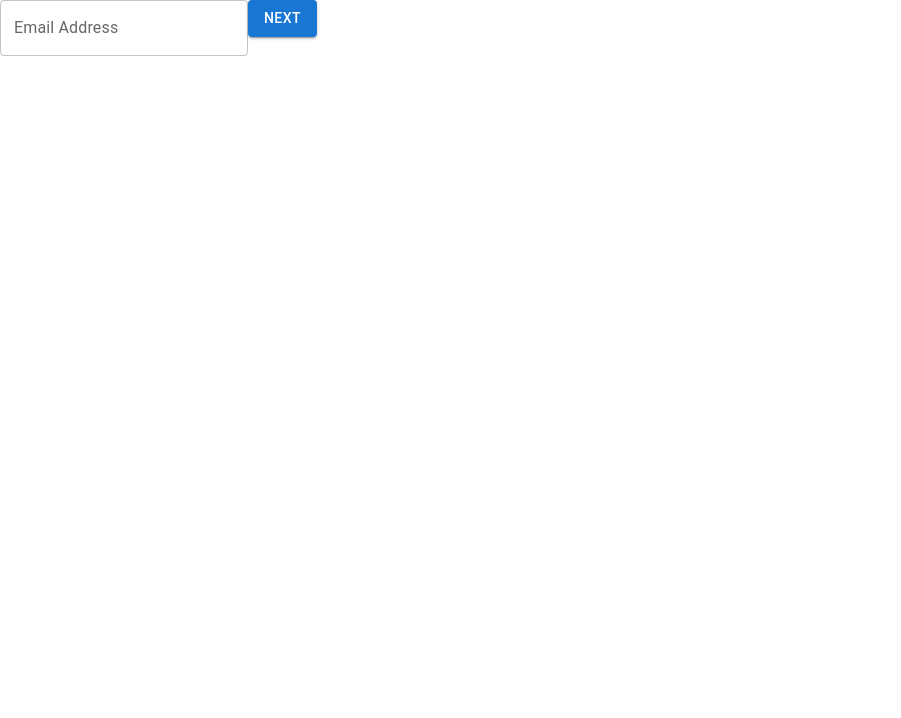
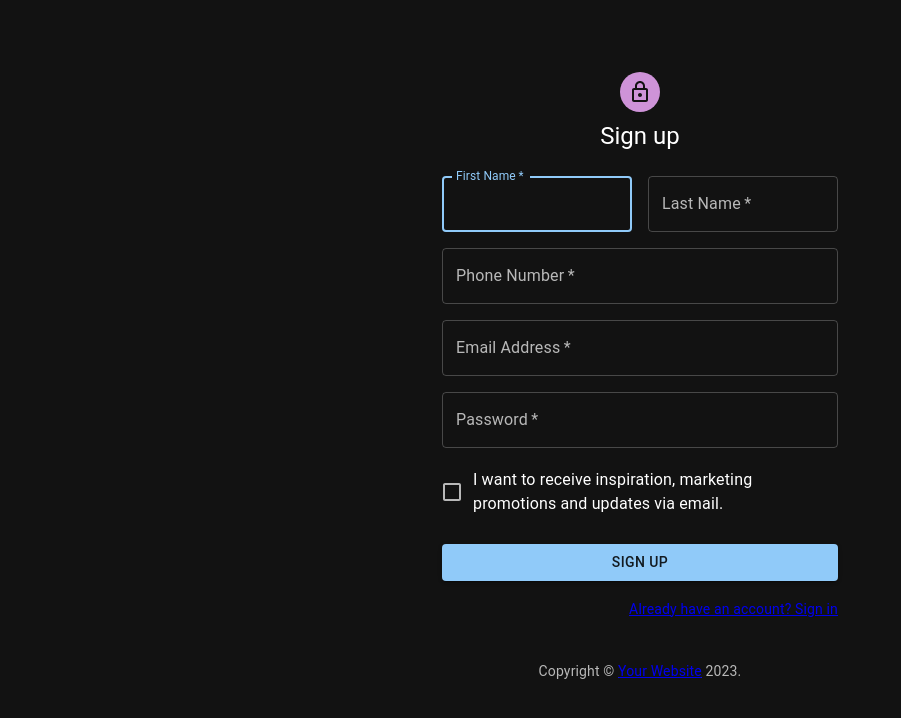
Before and after one commit to atuljha381/Tshirt-Commerce, a React (Create React App) app in the folder TSC-Frontend/: page /signup-email in a window 1280 px wide. Shown: the top 718 px of the page, without its empty margins (0-901 px from the left). Built offline with nearby package versions, Linux system fonts and the light colour scheme; the HTML template or start-up script is replaced by a standard one.

Commit message:
Login and Signup page are working with backend integration as well

```diff
--- a/TSC-Frontend/package.json
+++ b/TSC-Frontend/package.json
@@ -8,6 +8,7 @@
     "@fortawesome/fontawesome-svg-core": "^6.5.1",
     "@fortawesome/free-solid-svg-icons": "^6.5.1",
     "@fortawesome/react-fontawesome": "^0.2.0",
+    "@mui/icons-material": "^5.14.19",
     "@mui/material": "^5.14.19",
     "@testing-library/jest-dom": "^5.16.5",
     "@testing-library/react": "^13.4.0",
--- a/TSC-Frontend/src/RegisterViaMail/Login Page/LoginViaMail.jsx
+++ b/TSC-Frontend/src/RegisterViaMail/Login Page/LoginViaMail.jsx
@@ -2,6 +2,42 @@ import React, { useState, useEffect, useContext } from "react";
 import { Link, useNavigate } from "react-router-dom";
 import UserContext from "../../contexts/userContext";
 import axios from "axios";
+import {
+  createTheme,
+  Typography,
+  ThemeProvider,
+  Container,
+  CssBaseline,
+  Box,
+  Avatar,
+  TextField,
+  FormControlLabel,
+  Checkbox,
+  Button,
+  Grid,
+} from "@mui/material";
+import { LockOutlined } from "@mui/icons-material";
+import { Link as RouterLink } from "react-router-dom";
+
+function Copyright(props) {
+  return (
+    <Typography
+      variant="body2"
+      color="text.secondary"
+      align="center"
+      {...props}
+    >
+      {"Copyright © "}
+      <Link color="inherit">
+        <RouterLink to={"/home"}>Your Website</RouterLink>
+      </Link>{" "}
+      {new Date().getFullYear()}
+      {"."}
+    </Typography>
+  );
+}
+
+const defaultTheme = createTheme({ palette: { mode: "dark" } });
 
 export default function LoginViaMail() {
   const [email, setEmail] = useState("");
@@ -24,6 +60,9 @@ export default function LoginViaMail() {
   const loginToUser = async (event) => {
     event.preventDefault();
     try {
+      const data = new FormData(event.currentTarget);
+      setEmail(data.get("email"));
+      setPassword(data.get("password"));
       const loginCredentials = { email, password };
       const loginResponse = await axios
         .post(
@@ -33,60 +72,92 @@ export default function LoginViaMail() {
         .catch((error) => {
           alert(error);
         });
+
       setUserData({
         token: loginResponse.token,
         user: loginResponse.data.user,
       });
-      localStorage.setItem("auth-token", loginResponse.token);
+
+      localStorage.setItem("auth-token", userData.token);
       navigate("/home");
     } catch (error) {
       console.error(error);
     }
   };
   return (
-    <>
-      <div className="center">
-        <input type="checkbox" id="show" />
-        <label for="show" className="show-btn">
-          View Form
-        </label>
-        <div className="container">
-          <label for="show" className="close-btn fas fa-times" title="close">
-            x
-          </label>
-          <div className="text">Login Form</div>
-          <form onSubmit={loginToUser}>
-            <div className="data">
-              <label>Email or Phone</label>
-              <input
-                type="email"
-                name="email"
-                onChange={(e) => setEmail(e.target.value)}
-                required
-              />
-            </div>
-            <div className="data">
-              <label>Password</label>
-              <input
-                type="password"
-                name="password"
-                onChange={(e) => setPassword(e.target.value)}
-                required
-              />
-            </div>
-            <div className="forgot-pass">
-              <p>Forgot Password?</p>
-            </div>
-            <div className="btn">
-              <div className="inner"></div>
-              <button type="submit">login</button>
-            </div>
-            <div className="signup-link">
-              Not a member?<Link to="/signup-email">Signup Now</Link>
-            </div>
-          </form>
-        </div>
-      </div>
-    </>
+    <ThemeProvider theme={defaultTheme}>
+      <Container component="main" maxWidth="xs">
+        <CssBaseline />
+        <Box
+          sx={{
+            marginTop: 8,
+            display: "flex",
+            flexDirection: "column",
+            alignItems: "center",
+          }}
+        >
+          <Avatar sx={{ m: 1, bgcolor: "secondary.main" }}>
+            <LockOutlined />
+          </Avatar>
+          <Typography component="h1" variant="h5">
+            Sign in
+          </Typography>
+          <Box
+            component="form"
+            onSubmit={loginToUser}
+            noValidate
+            sx={{ mt: 1 }}
+          >
+            <TextField
+              margin="normal"
+              required
+              fullWidth
+              id="email"
+              label="Email Address"
+              name="email"
+              autoComplete="email"
+              autoFocus
+            />
+            <TextField
+              margin="normal"
+              required
+              fullWidth
+              name="password"
+              label="Password"
+              type="password"
+              id="password"
+              autoComplete="current-password"
+            />
+            <FormControlLabel
+              control={<Checkbox value="remember" color="primary" />}
+              label="Remember me"
+            />
+            <Button
+              type="submit"
+              fullWidth
+              variant="contained"
+              sx={{ mt: 3, mb: 2 }}
+            >
+              Sign In
+            </Button>
+            <Grid container>
+              <Grid item xs>
+                <Link href="#" variant="body2">
+                  Forgot password?
+                </Link>
+              </Grid>
+              <Grid item>
+                <Link variant="body2">
+                  <RouterLink to={"/signup-email"}>
+                    Don't have an account? Sign Up
+                  </RouterLink>
+                </Link>
+              </Grid>
+            </Grid>
+          </Box>
+        </Box>
+        <Copyright sx={{ mt: 8, mb: 4 }} />
+      </Container>
+    </ThemeProvider>
   );
 }
--- a/TSC-Frontend/src/RegisterViaMail/Product Order Series/AddressForm.jsx
+++ b/TSC-Frontend/src/RegisterViaMail/Product Order Series/AddressForm.jsx
@@ -34,6 +34,17 @@ export default function AddressForm() {
             label="Last name"
             fullWidth
             autoComplete="family-name"
+            variant="standard"
+          />
+        </Grid>
+        <Grid item xs={12}>
+          <TextField
+            required
+            id="customerPhone"
+            name="customerPhone"
+            label="Phone Number"
+            fullWidth
+            autoComplete="phone-number"
             variant="standard"
           />
         </Grid>
--- a/TSC-Frontend/src/RegisterViaMail/Product Order Series/Checkout.jsx
+++ b/TSC-Frontend/src/RegisterViaMail/Product Order Series/Checkout.jsx
@@ -1,5 +1,7 @@
 import React from "react";
 import {
+  ThemeProvider,
+  createTheme,
   Box,
   CssBaseline,
   Step,
@@ -46,6 +48,7 @@ function getStepContent(step) {
   }
 }
 
+const defaultTheme = createTheme({ palette: { mode: "dark" } });
 export default function Checkout() {
   const [activeStep, setActiveStep] = useState(0);
 
@@ -58,7 +61,7 @@ export default function Checkout() {
   };
 
   return (
-    <>
+    <ThemeProvider theme={defaultTheme}>
       <CssBaseline />
       <AppBar
         position="absolute"
@@ -124,6 +127,6 @@ export default function Checkout() {
         </Paper>
         <Copyright />
       </Container>
-    </>
+    </ThemeProvider>
   );
 }
--- a/TSC-Frontend/src/RegisterViaMail/Signup Page/Confirmation.jsx
+++ /dev/null
@@ -1,24 +0,0 @@
-import { Button } from "@mui/material";
-import React from "react";
-
-const Confirmation = ({ prevStep, nextStep, values }) => {
-  const Next = (e) => {
-    e.preventDefault();
-    nextStep();
-  };
-  const Previous = (e) => {
-    e.preventDefault();
-    prevStep();
-  };
-  return (
-    <div>
-      <Button variant="contained" onClick={Previous}>
-        Back
-      </Button>
-      <Button variant="contained" onClick={Next}>
-        Confirm
-      </Button>
-    </div>
-  );
-};
-export default Confirmation;
--- a/TSC-Frontend/src/RegisterViaMail/Signup Page/PersonalDetails.jsx
+++ /dev/null
@@ -1,32 +0,0 @@
-import { Button, TextField } from "@mui/material";
-import React from "react";
-
-const PersonalDetails = ({ prevStep, nextStep, handleChange, values }) => {
-  const Next = (e) => {
-    e.preventDefault();
-    nextStep();
-  };
-  const Previous = (e) => {
-    e.preventDefault();
-    prevStep();
-  };
-  return (
-    <div>
-      <form>
-        <Button variant="contained" onClick={Previous}>
-          Back
-        </Button>
-        <TextField
-          placeholder="Full Name"
-          label="Full Name"
-          onChange={handleChange("fullName")}
-          defaultValue={values.fullName}
-        />
-        <Button variant="contained" onClick={Next}>
-          Next
-        </Button>
-      </form>
-    </div>
-  );
-};
-export default PersonalDetails;
--- a/TSC-Frontend/src/RegisterViaMail/Signup Page/SignupViaMail.jsx
+++ b/TSC-Frontend/src/RegisterViaMail/Signup Page/SignupViaMail.jsx
@@ -1,73 +1,183 @@
-import React, { useState } from "react";
-import UserDetails from "./UserDetails";
-import PersonalDetails from "./PersonalDetails";
-import Confirmation from "./Confirmation";
-import Success from "./Success";
+import {
+  Typography,
+  Link,
+  createTheme,
+  Avatar,
+  Button,
+  CssBaseline,
+  TextField,
+  FormControlLabel,
+  Checkbox,
+  Grid,
+  Box,
+  Container,
+  ThemeProvider,
+} from "@mui/material";
+import { Link as RouterLink, useNavigate } from "react-router-dom";
+import { LockOutlined } from "@mui/icons-material";
+import UserContext from "../../contexts/userContext";
+import React, { useContext } from "react";
+import axios from "axios";
+function Copyright(props) {
+  return (
+    <Typography
+      variant="body2"
+      color="text.secondary"
+      align="center"
+      {...props}
+    >
+      {"Copyright © "}
+      <Link color="inherit">
+        <RouterLink to={"/home"}>Your Website</RouterLink>
+      </Link>{" "}
+      {new Date().getFullYear()}
+      {"."}
+    </Typography>
+  );
+}
+
+const defaultTheme = createTheme({ palette: { mode: "dark" } });
 
 export default function SignupViaMail() {
-  const [data, setData] = useState({
-    step: 1,
-    email: "",
-    fullName: "",
-    phoneNumber: "",
-    address: "",
-    state: "",
-    city: "",
-    pincode: "",
-  });
+  const { userData, setUserData } = useContext(UserContext);
+  const navigate = useNavigate();
 
-  const prevStep = () => {
-    setData({ step: data.step - 1 });
+  const handleSubmit = async (event) => {
+    event.preventDefault();
+    try {
+      const data = new FormData(event.currentTarget);
+      const firstName = data.get("firstName");
+      const lastName = data.get("lastName");
+      const email = data.get("email");
+      const phone = data.get("phone");
+      const password = data.get("password");
+      const signupCredentials = { firstName, lastName, phone, email, password };
+      const signupResponse = await axios
+        .post(
+          `${process.env.REACT_APP_BACKEND_URL}/auth/signup-email`,
+          signupCredentials
+        )
+        .catch((error) => {
+          alert(error);
+        });
+
+      setUserData({
+        token: signupResponse.token,
+        user: signupResponse.data.user,
+      });
+
+      localStorage.setItem("auth-token", userData.token);
+      navigate("/home");
+    } catch (error) {}
   };
 
-  const nextStep = () => {
-    setData({ step: data.step + 1 });
-  };
-
-  const handleChange = (input) => (e) => {
-    setData((prevData) => ({ ...prevData, [input]: e.target.value }));
-  };
-
-  const { step } = data;
-  const { email, fullName, phoneNumber, address, state, city, pincode } = data;
-  const values = {
-    email,
-    fullName,
-    phoneNumber,
-    address,
-    state,
-    city,
-    pincode,
-  };
-
-  switch (step) {
-    case 1:
-      return (
-        <UserDetails
-          nextStep={nextStep}
-          handleChange={handleChange}
-          values={values}
-        />
-      );
-
-    case 2:
-      return (
-        <PersonalDetails
-          prevStep={prevStep}
-          nextStep={nextStep}
-          handleChange={handleChange}
-          values={values}
-        />
-      );
-
-    case 3:
-      return (
-        <Confirmation prevStep={prevStep} nextStep={nextStep} values={values} />
-      );
-
-    case 4:
-      return <Success />;
-
-    default:
-  }
+  return (
+    <ThemeProvider theme={defaultTheme}>
+      <Container component="main" maxWidth="xs">
+        <CssBaseline />
+        <Box
+          sx={{
+            marginTop: 8,
+            display: "flex",
+            flexDirection: "column",
+            alignItems: "center",
+          }}
+        >
+          <Avatar sx={{ m: 1, bgcolor: "secondary.main" }}>
+            <LockOutlined />
+          </Avatar>
+          <Typography component="h1" variant="h5">
+            Sign up
+          </Typography>
+          <Box
+            component="form"
+            noValidate
+            onSubmit={handleSubmit}
+            sx={{ mt: 3 }}
+          >
+            <Grid container spacing={2}>
+              <Grid item xs={12} sm={6}>
+                <TextField
+                  autoComplete="given-name"
+                  name="firstName"
+                  required
+                  fullWidth
+                  id="firstName"
+                  label="First Name"
+                  autoFocus
+                />
+              </Grid>
+              <Grid item xs={12} sm={6}>
+                <TextField
+                  required
+                  fullWidth
+                  id="lastName"
+                  label="Last Name"
+                  name="lastName"
+                  autoComplete="family-name"
+                />
+              </Grid>
+              <Grid item xs={12}>
+                <TextField
+                  required
+                  fullWidth
+                  id="phone"
+                  label="Phone Number"
+                  name="phone"
+                  autoComplete="phone-number"
+                />
+              </Grid>
+              <Grid item xs={12}>
+                <TextField
+                  required
+                  fullWidth
+                  id="email"
+                  label="Email Address"
+                  name="email"
+                  autoComplete="email"
+                />
+              </Grid>
+              <Grid item xs={12}>
+                <TextField
+                  required
+                  fullWidth
+                  name="password"
+                  label="Password"
+                  type="password"
+                  id="password"
+                  autoComplete="new-password"
+                />
+              </Grid>
+              <Grid item xs={12}>
+                <FormControlLabel
+                  control={
+                    <Checkbox value="allowExtraEmails" color="primary" />
+                  }
+                  label="I want to receive inspiration, marketing promotions and updates via email."
+                />
+              </Grid>
+            </Grid>
+            <Button
+              type="submit"
+              fullWidth
+              variant="contained"
+              sx={{ mt: 3, mb: 2 }}
+            >
+              Sign Up
+            </Button>
+            <Grid container justifyContent="flex-end">
+              <Grid item>
+                <Link variant="body2">
+                  <RouterLink to={"/login-email"}>
+                    Already have an account? Sign in
+                  </RouterLink>
+                </Link>
+              </Grid>
+            </Grid>
+          </Box>
+        </Box>
+        <Copyright sx={{ mt: 5 }} />
+      </Container>
+    </ThemeProvider>
+  );
 }
--- a/TSC-Frontend/src/RegisterViaMail/Signup Page/Success.jsx
+++ /dev/null
@@ -1,10 +0,0 @@
-import React from "react";
-
-const Success = () => {
-  return (
-    <div>
-      <h1>Success</h1>
-    </div>
-  );
-};
-export default Success;
--- a/TSC-Frontend/src/RegisterViaMail/Signup Page/UserDetails.jsx
+++ /dev/null
@@ -1,30 +0,0 @@
-import { Button, TextField } from "@mui/material";
-import React from "react";
-
-const UserDetails = ({ nextStep, handleChange, values }) => {
-  const Next = (e) => {
-    e.preventDefault();
-    console.log(
-      "User Detail Page it is, on to Personal Details: ",
-      values.step
-    );
-    nextStep();
-  };
-  return (
-    <div>
-      <form>
-        <TextField
-          placeholder="Email Address"
-          label="Email Address"
-          onChange={handleChange("email")}
-          defaultValue={values.email}
-        />
-        <Button variant="contained" onClick={Next}>
-          Next
-        </Button>
-      </form>
-    </div>
-  );
-};
-
-export default UserDetails;
```
Also changed, not shown: 1 other file (tests, documents, lock files or other folders).
